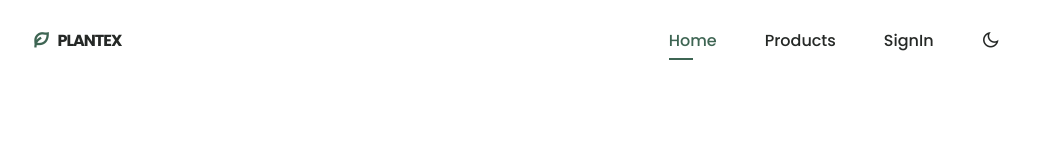
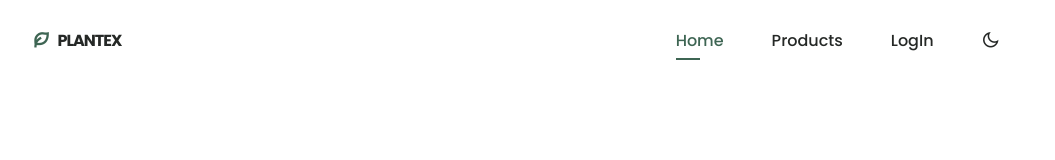
Before and after one commit to ValeryiaSharova/WebsiteForBookingHotels-DaleunJib, a React (Create React App) app: page / in a window 1280 px wide. Shown: the top 160 px of the page, without its empty margins (124-1179 px from the left). Built offline with nearby package versions, Linux system fonts and the light colour scheme.

Commit message:
Active link style for header added.

```diff
--- a/src/sharedComponents/header.jsx
+++ b/src/sharedComponents/header.jsx
@@ -1,29 +1,43 @@
 import React from 'react';
+import { Link, NavLink } from 'react-router-dom';
 
 const Header = () => {
   return (
     <header className="header" id="header">
       <nav className="nav container">
-        <a href="#" className="nav__logo">
+        <Link to="/" className="nav__logo">
           <i className="ri-leaf-line nav__logo-icon" /> Plantex
-        </a>
+        </Link>
 
         <div className="nav__menu" id="nav-menu">
           <ul className="nav__list">
             <li className="nav__item">
-              <a href="/" className="nav__link active-link">
+              <NavLink
+                exact
+                to="/"
+                className="nav__link"
+                activeClassName="active-link"
+              >
                 Home
-              </a>
+              </NavLink>
             </li>
             <li className="nav__item">
-              <a href="/products" className="nav__link">
+              <NavLink
+                to="/products"
+                className="nav__link"
+                activeClassName="active-link"
+              >
                 Products
-              </a>
+              </NavLink>
             </li>
             <li className="nav__item">
-              <a href="/signin" className="nav__link">
-                SignIn
-              </a>
+              <NavLink
+                to="/login"
+                className="nav__link"
+                activeClassName="active-link"
+              >
+                LogIn
+              </NavLink>
             </li>
           </ul>
 
```
